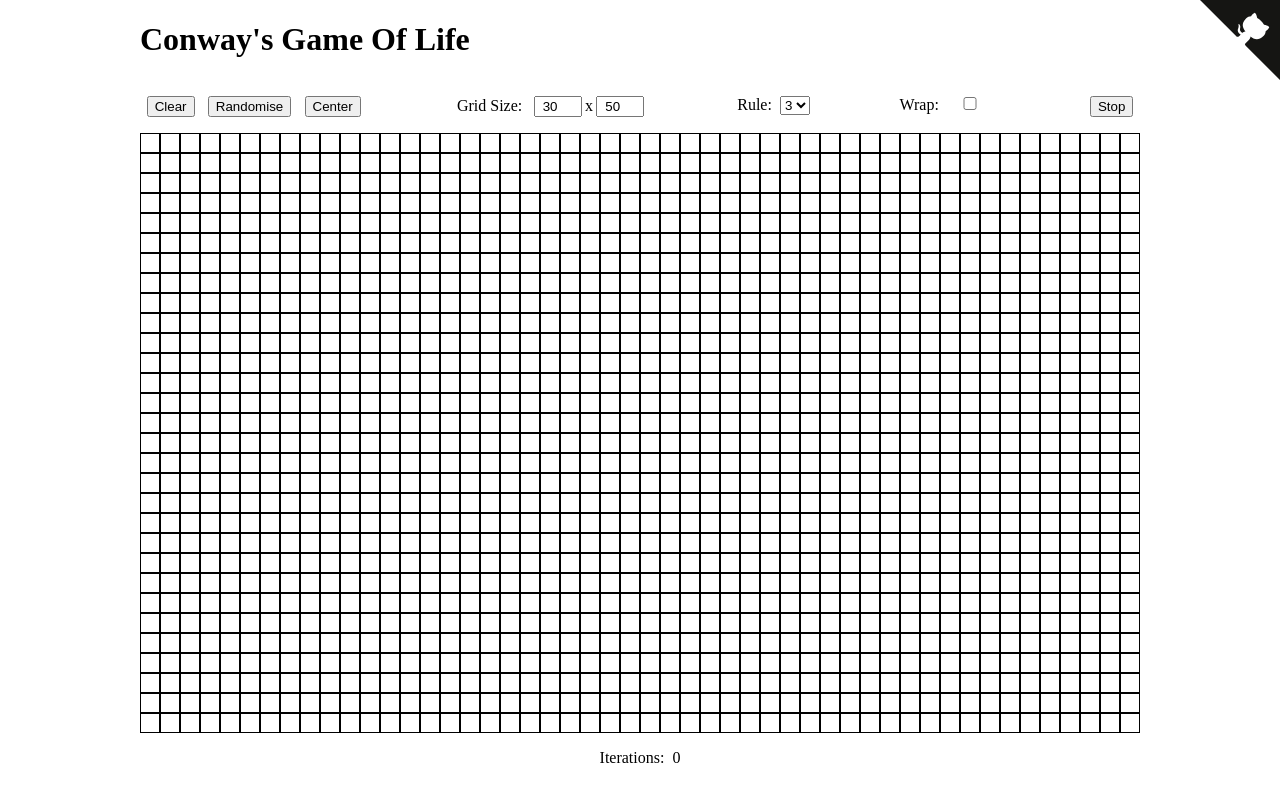
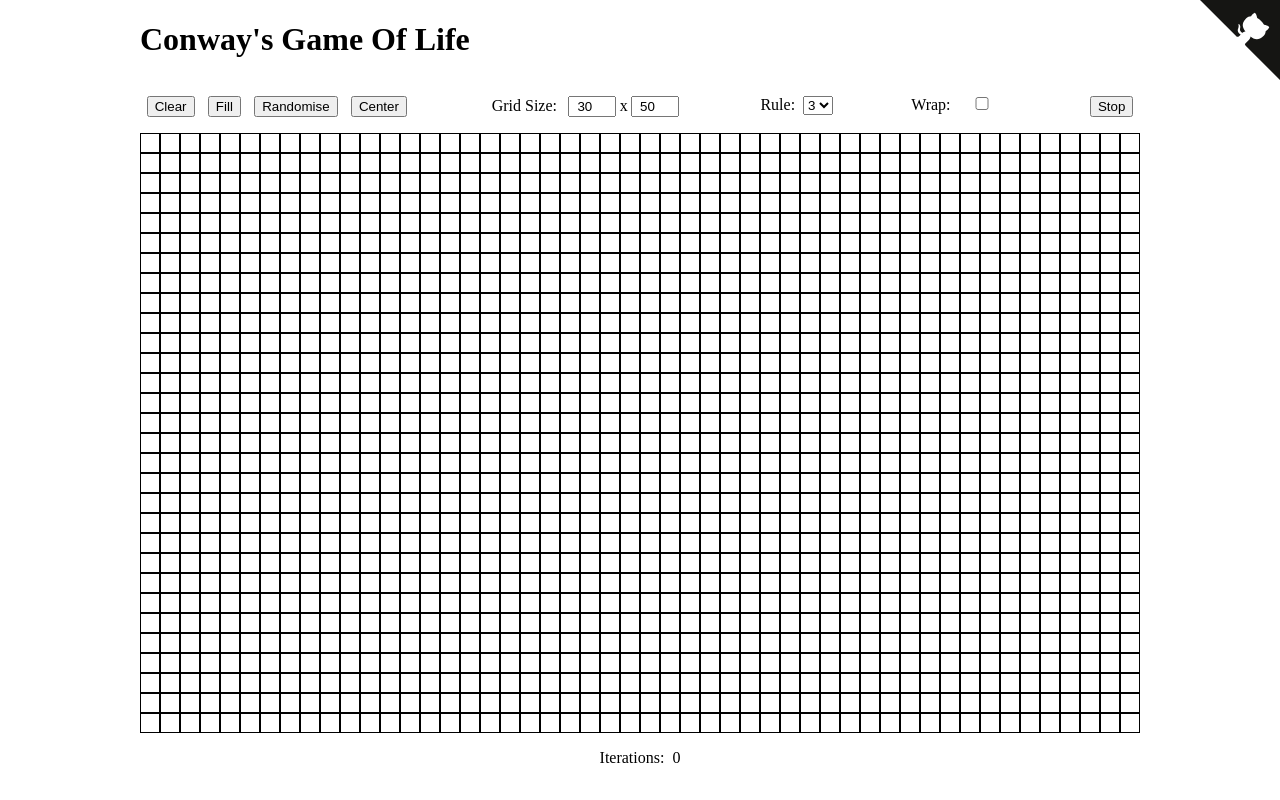
Before and after one commit to JamesMcGuigan/react-cellular-automata, a Next.js app: page / in a window 1280 px wide. Built offline with nearby package versions, Linux system fonts and the light colour scheme.

Commit message:
GameOfLife | feature | rule 9 + restore fill board button

```diff
--- a/src/components/GameOfLife/GameOfLifeComponent.tsx
+++ b/src/components/GameOfLife/GameOfLifeComponent.tsx
@@ -61,6 +61,7 @@ class GameOfLifeComponent extends React.Component<{}, IState> {
         <form className="controls" onSubmit={(event) => event.preventDefault()}>
             <div>
                 <button onClick={() => this._mapBoard(0 )}>Clear</button>
+                <button onClick={() => this._mapBoard(1 )}>Fill</button>
                 <button onClick={() => this._mapBoard(0.2 )}>Randomise</button>
                 <button onClick={() => this._centerBoard()}>Center</button>
             </div>
@@ -87,7 +88,7 @@ class GameOfLifeComponent extends React.Component<{}, IState> {
                         onChange={ (event) => this._setRule(+event.target.value) }
                 >
                     {
-                        Array.from({ length: 8 + 1 },(_value, index) => (
+                        Array.from({ length: 9 + 1 },(_value, index) => (
                             <option value={index} key={index}>{index}</option>
                         ))
                     }
```
